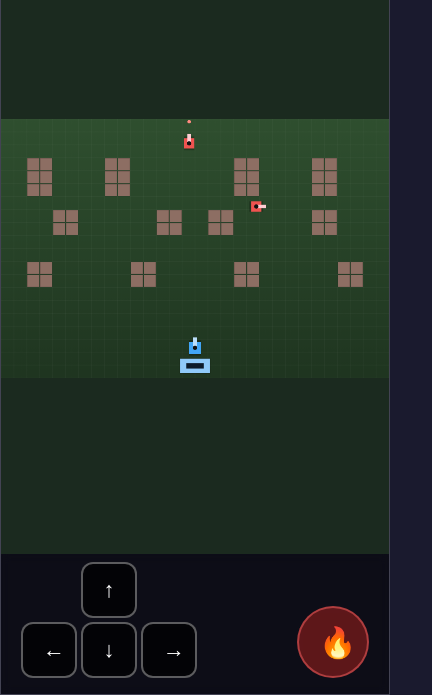
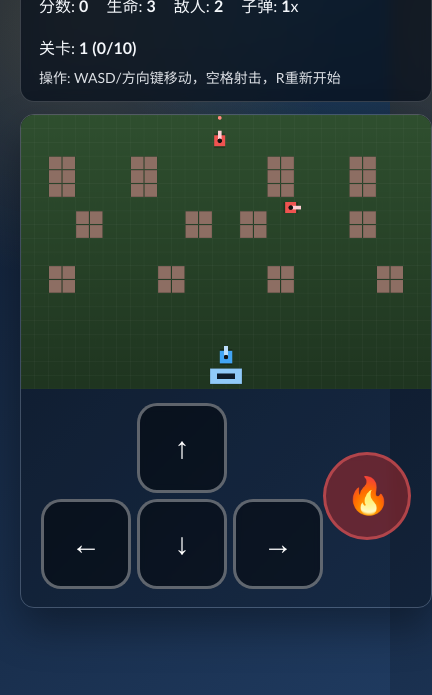
Before and after one commit to lshicong98-dot/tanke, a plain HTML site: page index.html in a window 390 px wide. Shown: the part 149-844 px from the top of the page, 432 px wide, since content can reach past the window. Drawn offline with Linux system fonts and the light colour scheme.

Commit message:
Add files via upload

```diff
--- a/game.js
+++ b/game.js
@@ -934,25 +934,12 @@ window.addEventListener("keyup", (e) => {
     btn.addEventListener("pointerleave", end);
     btn.addEventListener("mousedown", start);
     btn.addEventListener("mouseup", end);
-    btn.addEventListener("touchstart", start, { passive: false });
+    btn.addEventListener("touchstart", start, { passive: true });
     btn.addEventListener("touchend", end);
     btn.addEventListener("touchcancel", end);
   });
 })();
 
-// ── 防止移动端页面滚动/缩放 ──
-document.addEventListener("touchmove", (e) => {
-  if (e.target === canvas || e.target.closest(".game-wrap") || e.target.closest(".controls")) {
-    e.preventDefault();
-  }
-}, { passive: false });
-
-document.addEventListener("gesturestart", (e) => {
-  if (e.target === canvas || e.target.closest(".game-wrap")) {
-    e.preventDefault();
-  }
-});
-
 restartBtn.addEventListener("click", resetGame);
 
 resetGame();
--- a/style.css
+++ b/style.css
@@ -24,13 +24,6 @@ body {
   display: grid;
   place-items: center;
   padding: 20px;
-  background: #1a1a2e;
-  color: #f0f0f0;
-  font-family: "Segoe UI", system-ui, -apple-system, sans-serif;
-  display: flex;
-  justify-content: center;
-  align-items: center;
-  -webkit-tap-highlight-color: transparent;
 }
 
 .app {
@@ -71,6 +64,8 @@ body {
   overflow: hidden;
   border: 1px solid var(--line);
   box-shadow: 0 20px 40px rgba(0, 0, 0, 0.35);
+  display: flex;
+  flex-direction: column;
 }
 
 canvas {
@@ -78,7 +73,6 @@ canvas {
   height: auto;
   display: block;
   background: #1b2a1f;
-  touch-action: none;
 }
 
 .overlay {
@@ -114,14 +108,12 @@ button {
 }
 
 .controls {
-  position: absolute;
-  inset: 0;
   display: flex;
   justify-content: space-between;
-  align-items: flex-end;
-  padding: 20px;
+  align-items: center;
+  padding: 14px 20px 18px;
   pointer-events: none;
-  z-index: 10;
+  background: rgba(0,0,0,0.25);
 }
 
 .controls > * {
@@ -132,23 +124,23 @@ button {
   display: flex;
   flex-direction: column;
   align-items: center;
-  gap: 4px;
+  gap: 6px;
 }
 
 .dpad-mid {
   display: flex;
-  gap: 4px;
+  gap: 6px;
 }
 
 .ctrl-btn {
-  width: 52px;
-  height: 52px;
-  border: 2px solid rgba(255,255,255,0.35);
-  border-radius: 12px;
+  width: 128px;
+  height: 128px;
+  border: 3px solid rgba(255,255,255,0.35);
+  border-radius: 20px;
   background: rgba(0,0,0,0.45);
   backdrop-filter: blur(4px);
   color: #fff;
-  font-size: 22px;
+  font-size: 44px;
   cursor: pointer;
   user-select: none;
   -webkit-user-select: none;
@@ -165,9 +157,9 @@ button {
 }
 
 .fire-btn {
-  width: 68px;
-  height: 68px;
-  font-size: 28px;
+  width: 126px;
+  height: 126px;
+  font-size: 50px;
   border-radius: 50%;
   background: rgba(180,40,40,0.5);
   border-color: rgba(255,100,100,0.5);
@@ -182,108 +174,34 @@ button {
   display: none;
 }
 
-/* ── 桌面端（≥701px）：隐藏虚拟按键 ── */
 @media (min-width: 701px) {
   .controls {
-    display: none !important;
+    opacity: 0.6;
+  }
+  .controls:hover {
+    opacity: 1;
   }
 }
 
-/* ── 移动端 / 触屏设备布局 ── */
-@media (hover: none) and (pointer: coarse), (max-width: 700px) {
-  body {
-    padding: 0;
-    overflow: hidden;
-    touch-action: none;
+@media (max-width: 700px) {
+  .ctrl-btn {
+    width: 90px;
+    height: 90px;
+    font-size: 30px;
   }
+  .fire-btn {
+    width: 88px;
+    height: 88px;
+    font-size: 36px;
+  }
+}
 
-  .app {
-    width: 100%;
-    display: flex;
-    flex-direction: column;
-    height: 100dvh;
-    height: 100vh;
-  }
-
-  .hud {
-    border-radius: 0;
-    margin-bottom: 0;
-    padding: 8px 12px;
-    flex-shrink: 0;
-  }
-
+@media (max-width: 700px) {
   .hud h1 {
-    font-size: 18px;
-    margin-bottom: 4px;
-  }
-
-  .stats {
-    gap: 10px;
-    font-size: 13px;
-  }
-
-  .tips {
-    font-size: 11px;
-  }
-
-  .game-wrap {
-    flex: 1;
-    border-radius: 0;
-    display: flex;
-    flex-direction: column;
-    min-height: 0;
-  }
-
-  canvas {
-    flex: 1;
-    width: 100%;
-    height: auto;
-    min-height: 0;
-    object-fit: contain;
-  }
-
-  .controls {
-    display: flex !important;
-    justify-content: space-between;
-    align-items: flex-end;
-    padding: 8px 20px 16px;
-    position: relative;
-    inset: auto;
-    flex-shrink: 0;
-    background: rgba(0,0,0,0.5);
-    backdrop-filter: blur(4px);
-  }
-
-  .ctrl-btn {
-    width: 56px;
-    height: 56px;
     font-size: 22px;
-    border-width: 2px;
-    -webkit-tap-highlight-color: transparent;
-  }
-
-  .ctrl-btn:active,
-  .ctrl-btn.pressed {
-    background: rgba(255,209,102,0.6);
-    transform: scale(0.92);
-  }
-
-  .fire-btn {
-    width: 72px;
-    height: 72px;
-    font-size: 30px;
   }
 
   .overlay h2 {
-    font-size: 24px;
-  }
-
-  .overlay p {
-    font-size: 15px;
-  }
-
-  .overlay button {
-    font-size: 14px;
-    padding: 8px 16px;
+    font-size: 28px;
   }
 }
```
